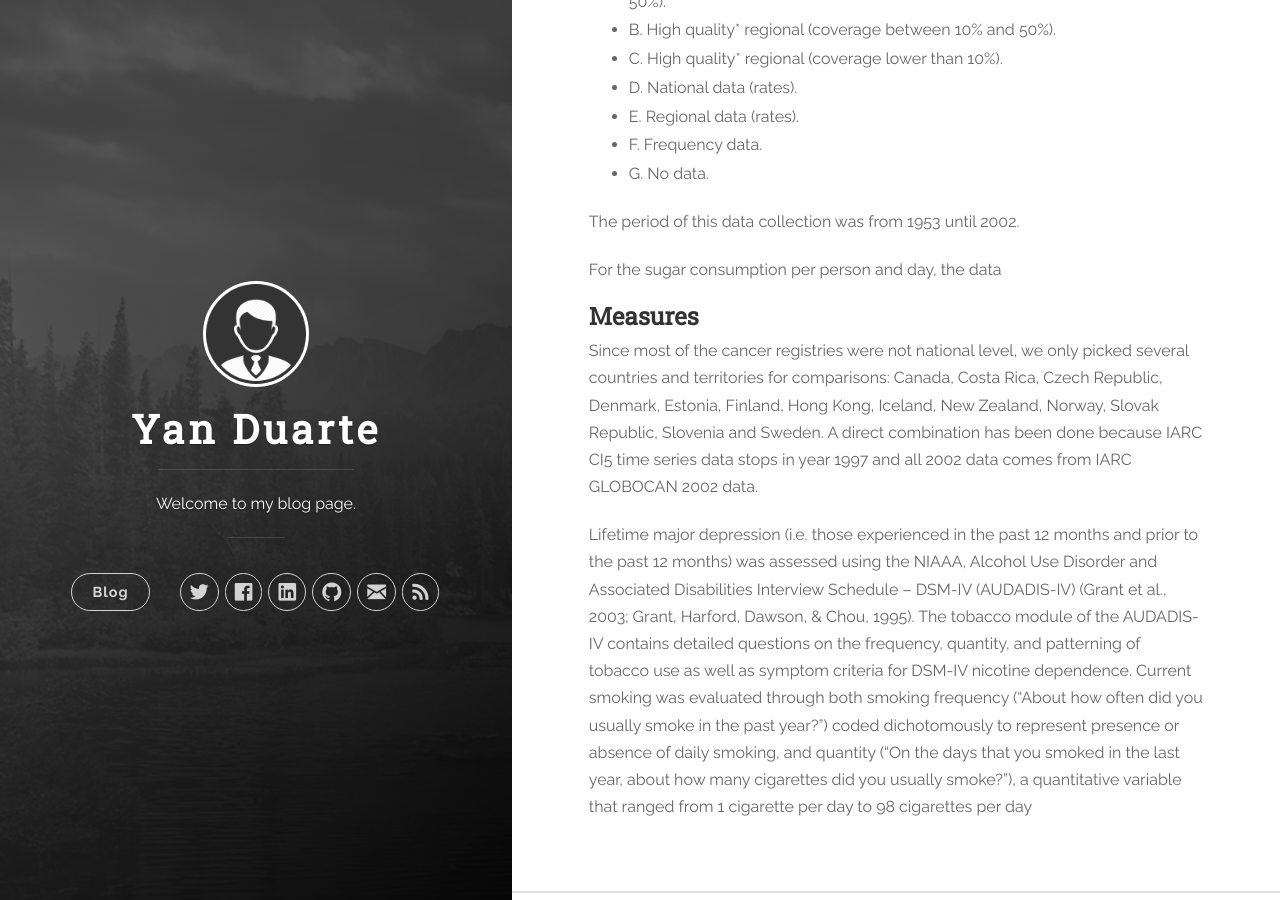
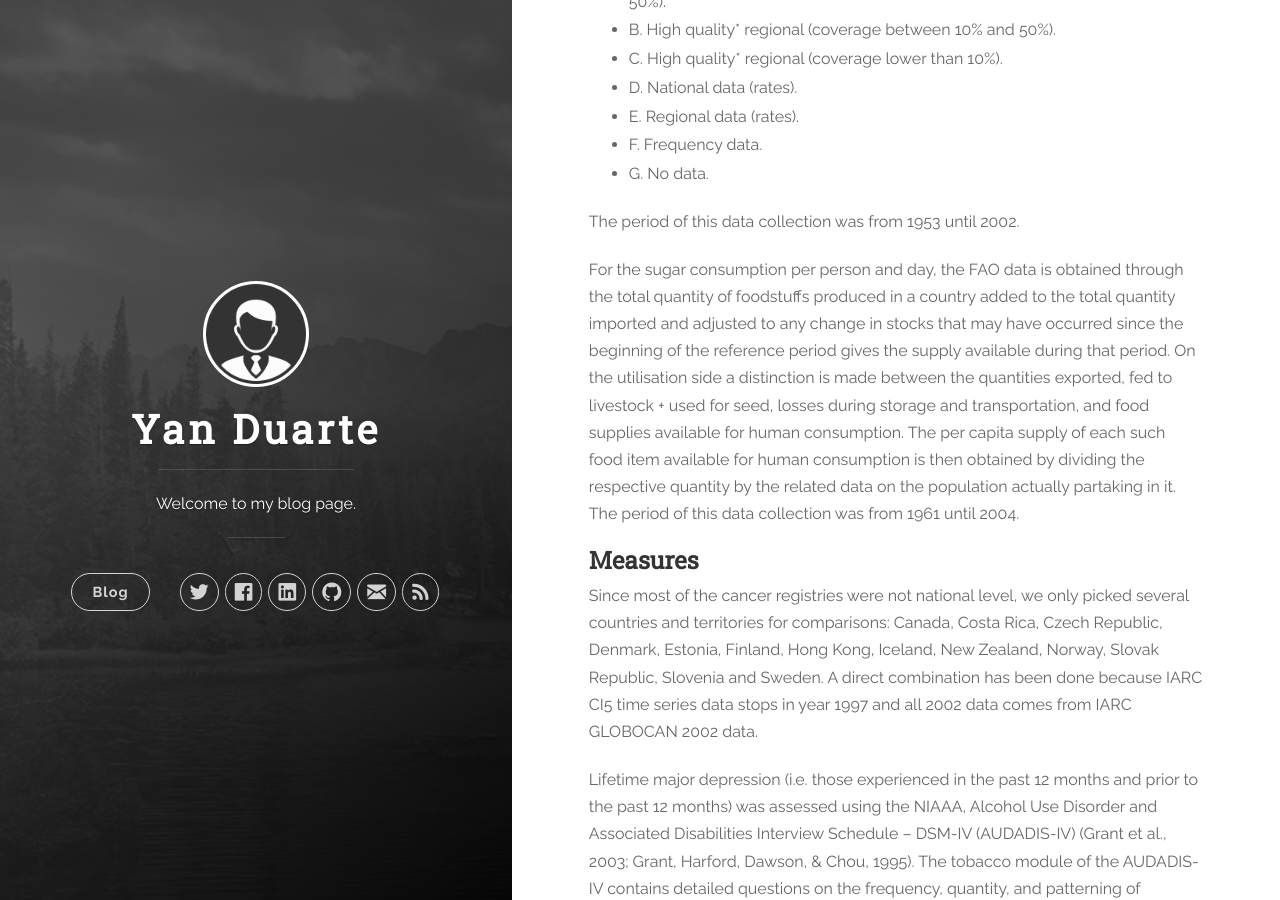
Before and after one commit to yan-duarte/yan-duarte.github.io, a Jekyll site: the page built from _posts/2016-09-01-RMP-Assignment1.md, in a window 1280 px wide and 900 px high, scrolled down 1530 px. Built offline with Jekyll 4.4.1, drawn with Linux system fonts in a browser that asks for light colours; nearby versions of some CDN libraries.

Commit message:
Updated 2016-09-01-RMP-Assignment1.md

```diff
--- a/_posts/2016-09-01-RMP-Assignment1.md
+++ b/_posts/2016-09-01-RMP-Assignment1.md
@@ -46,7 +46,7 @@
 
 The period of this data collection was from 1953 until 2002.
 
-For the sugar consumption per person and day, the data
+For the sugar consumption per person and day, the FAO data is obtained through the total quantity of foodstuffs produced in a country added to the total quantity imported and adjusted to any change in stocks that may have occurred since the beginning of the reference period gives the supply available during that period. On the utilisation side a distinction is made between the quantities exported, fed to livestock + used for seed, losses during storage and transportation, and food supplies available for human consumption. The per capita supply of each such food item available for human consumption is then obtained by dividing the respective quantity by the related data on the population actually partaking in it. The period of this data collection was from 1961 until 2004.
 
 
 ## **Measures**
```
